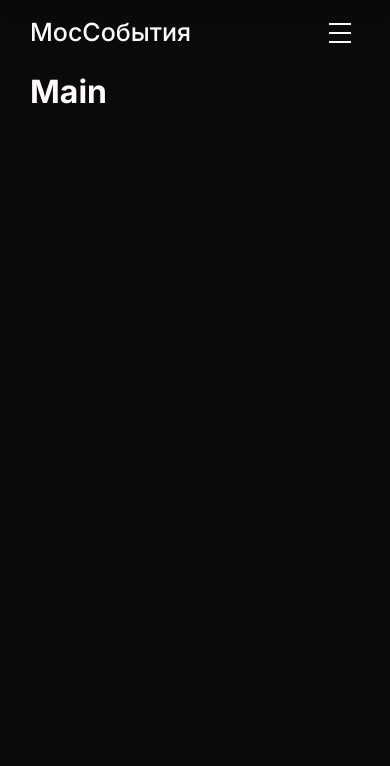
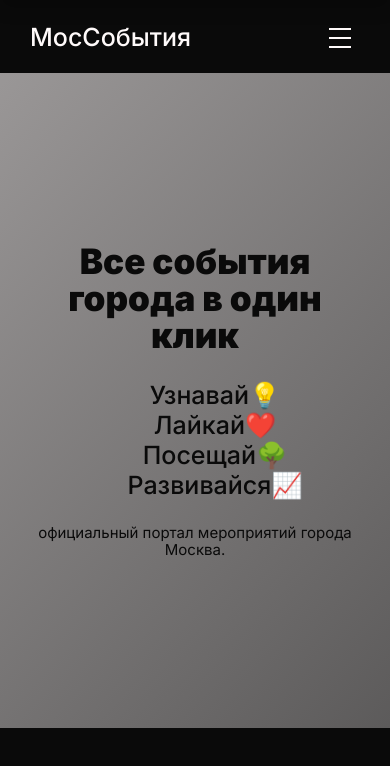
Before and after one commit to VasilyRazdorsky/RTUITLab_recruit, a Next.js app: page / in a window 390 px wide. Shown: the top 766 px of the page. Built offline with nearby package versions, Linux system fonts and the light colour scheme.

Commit message:
Implement Poster component with adaptability

```diff
--- /dev/null
+++ b/src/components/Poster.js
@@ -0,0 +1,25 @@
+export default function Poster() {
+  return (
+    <section className="poster">
+      <h1 className="poster__title">Все события города в один клик</h1>
+      <ul className="poster__subtitle-list">
+        <li>
+          <p className="poster__subtitle">Узнавай💡</p>
+        </li>
+        <li>
+          <p className="poster__subtitle">Лайкай❤️</p>
+        </li>
+        <li>
+          <p className="poster__subtitle"> Посещай🌳</p>
+        </li>
+        <li>
+          <p className="poster__subtitle"> Развивайся📈</p>
+        </li>
+      </ul>
+
+      <p className="poster__info-text">
+        официальный портал мероприятий города Москва.
+      </p>
+    </section>
+  );
+}
--- a/src/pages/_app.js
+++ b/src/pages/_app.js
@@ -5,11 +5,14 @@ import Layout from "@/components/Layout";
 
 export default function App({ Component, pageProps }) {
   const router = useRouter();
+
   const [isLoggedIn, setIsLoggedIn] = useState(true);
+
   function handleLogout() {
     router.push("/");
     setIsLoggedIn(false);
   }
+
   return (
     <Layout isLoggedIn={isLoggedIn} onLogout={handleLogout}>
       <Component
--- a/src/pages/index.js
+++ b/src/pages/index.js
@@ -1,6 +1,6 @@
 import Head from "next/head";
 import { Inter } from "next/font/google";
-import Header from "@/components/Header";
+import Poster from "@/components/Poster";
 
 const inter = Inter({ subsets: ["latin"] });
 
@@ -14,7 +14,7 @@ export default function Home() {
         <link rel="icon" href="/favicon.ico" />
       </Head>
       <main className={``}>
-        <h1>Main</h1>
+        <Poster />
       </main>
     </>
   );
--- a/src/styles/Header.css
+++ b/src/styles/Header.css
@@ -1,4 +1,5 @@
 .header {
+    padding: 20px 70px;
     display: flex;
     align-items: center;
     justify-content: space-between;
@@ -95,6 +96,10 @@
 }
 
 @media screen and (max-width: 1000px) {
+    .header {
+        padding: 20px 45px;
+    }
+
     .header__page-navigation {
         display: none;
     }
@@ -103,3 +108,9 @@
         display: none;
     }
 }
+
+@media screen and (max-width: 540px) {
+    .header {
+        padding: 15px 30px;
+    }
+}
--- /dev/null
+++ b/src/styles/Poster.css
@@ -0,0 +1,98 @@
+@keyframes BackgroundGradient {
+    0% {background-position: 0% 50%;}
+    50% {background-position: 100% 50%;}
+    100% {background-position: 0% 50%;}
+}
+
+@keyframes TextColor {
+    0% {color: #0A0A0A}
+    20% {color: #0A0A0A}
+    30% {color: #FFFAFA}
+    60% {color: #FFFAFA}
+    70% {color: #0A0A0A}
+    100% {color: #0A0A0A}
+}
+
+.poster {
+    padding: 150px 0;
+    background: linear-gradient(132deg, #FFFAFA, #0A0A0A);
+    background-size: 400% 400%;
+    animation: BackgroundGradient 30s ease infinite, TextColor 30s ease-in infinite;
+    text-align: center;
+}
+
+
+.poster__title {
+    margin: 0;
+    font-weight: 900;
+    font-size: 40px;
+    line-height: 40px;
+}
+
+.poster__subtitle-list {
+    margin-top: 30px;
+    list-style: none;
+    display: flex;
+    flex-wrap: wrap;
+    justify-content: center;;
+}
+
+.poster__subtitle {
+    margin: 0;
+    margin-right: 5px;
+    font-weight: 500;
+    font-size: 24px;
+    line-height: 26px;
+}
+
+.poster__info-text {
+    margin: 0;
+    margin-top: 13px;
+    font-weight: 400;
+    font-size: 13px;
+    line-height: 15px;
+}
+
+@media screen and (max-width: 1000px) {
+    .poster {
+        padding: 150px 30px;
+    }
+
+    .poster__title {
+        font-size: 35px;
+        line-height: 37px;
+    }
+
+    .poster__subtitle-list {
+        margin-top: 20px;
+    }
+
+    .poster__subtitle {
+        font-size: 21px;
+        line-height: 22px;
+    }
+}
+
+@media screen and (max-width: 540px) {
+    .poster {
+        padding: 170px 30px;
+    }
+
+    .poster__subtitle-list {
+        margin-top: 25px;
+        flex-direction: column;
+    }
+
+    .poster__subtitle {
+        margin-top: 3px;
+        margin-right: 0;
+        font-size: 25px;
+        line-height: 27px;
+    }
+
+    .poster__info-text {
+        margin-top: 25px;
+        font-size: 15px;
+        line-height: 17px;
+    }
+}
--- a/src/styles/UserNavigationPopup.css
+++ b/src/styles/UserNavigationPopup.css
@@ -76,11 +76,12 @@
     width: 140px;
     top: 35px;
     right: 5px;
-    padding: 13px 10px;
+    padding: 20px 15px;
     border: 2px solid #2E2A29;
     border-radius: 5px;
     box-shadow: 0px 8px 16px 0px rgba(0,0,0,0.2);
     opacity: 0;
+    background-color: #0A0A0A;
     transition: all .3s ease-in;
 }
 
@@ -113,7 +114,7 @@
 }
 
 .user-popup__divider {
-    margin: 10px 0;
+    margin: 12px 0;
     height: 2px;
     width: 100%;
     background-color:#2E2A29;
@@ -121,11 +122,11 @@
 
 .user-popup__link {
     display: block;
-    margin-bottom: 3px;
+    margin-bottom: 5px;
     text-decoration: none;
     color: #FFFAFA;
     font-weight: 400;
-    font-size: 15px;
+    font-size: 16px;
     line-height: 17px;
     cursor: pointer;
     transition: opacity .3s ease-in;
--- a/src/styles/globals.css
+++ b/src/styles/globals.css
@@ -3,20 +3,7 @@
     max-width: 1440px;
     min-width: 320px;
     margin: 0 auto;
-    padding: 20px 70px;
     font-family: 'Inter', Arial, Helvetica, sans-serif;
     background-color: #0A0A0A;
     color: #FFFAFA;
 }
-
-@media screen and (max-width: 1200px) {
-    .page {
-        padding: 20px 45px;
-    }
-}
-
-@media screen and (max-width: 540px) {
-    .page {
-        padding: 10px 30px;
-    }
-}
--- a/src/styles/index.css
+++ b/src/styles/index.css
@@ -2,4 +2,5 @@
 @import url("@/vendor/fonts/fonts.css");
 @import url("@/styles/globals.css");
 @import url('@/styles/Header.css');
-@import url("@/styles/UserNavigationPopup.css")
+@import url("@/styles/UserNavigationPopup.css");
+@import url("@/styles/Poster.css");
```
